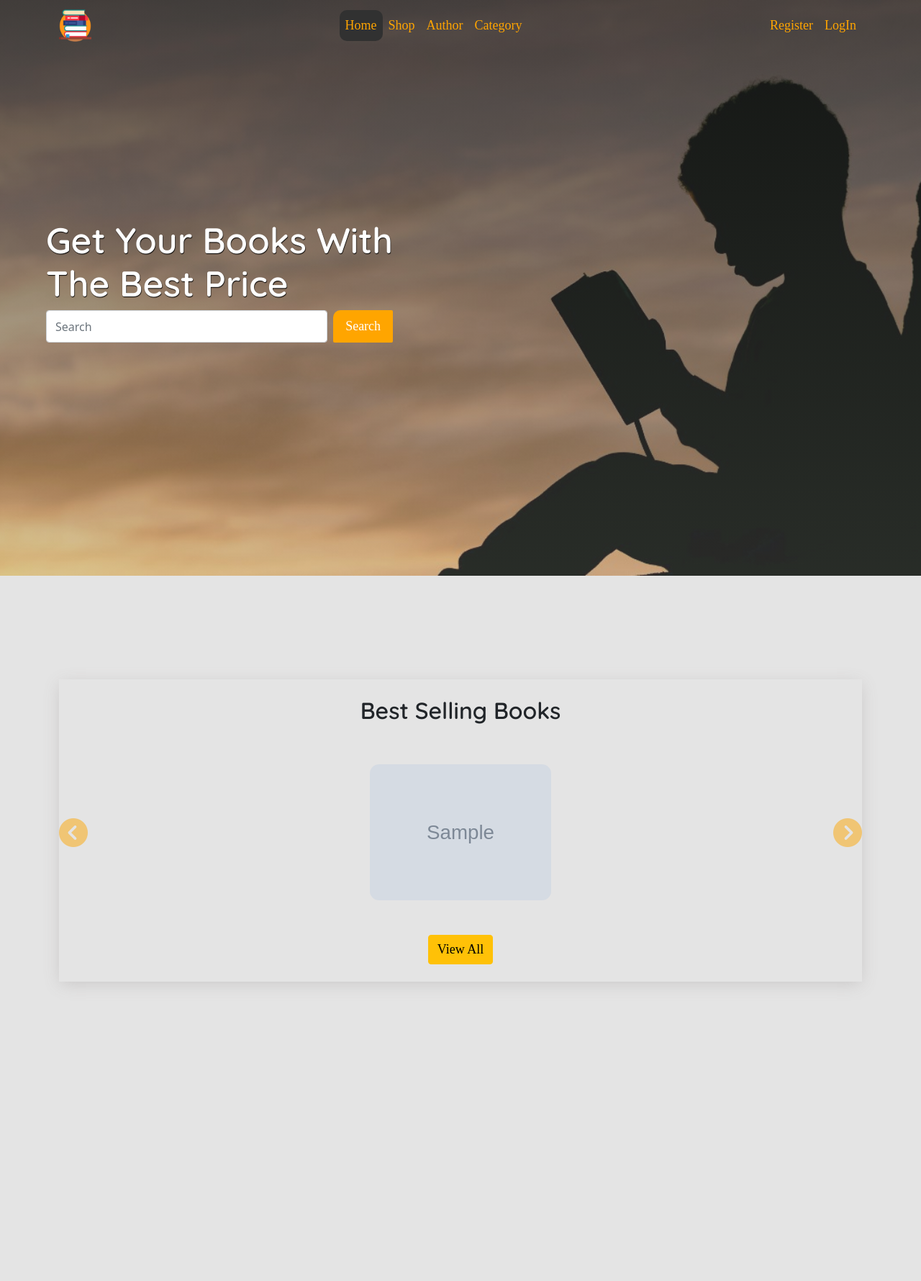
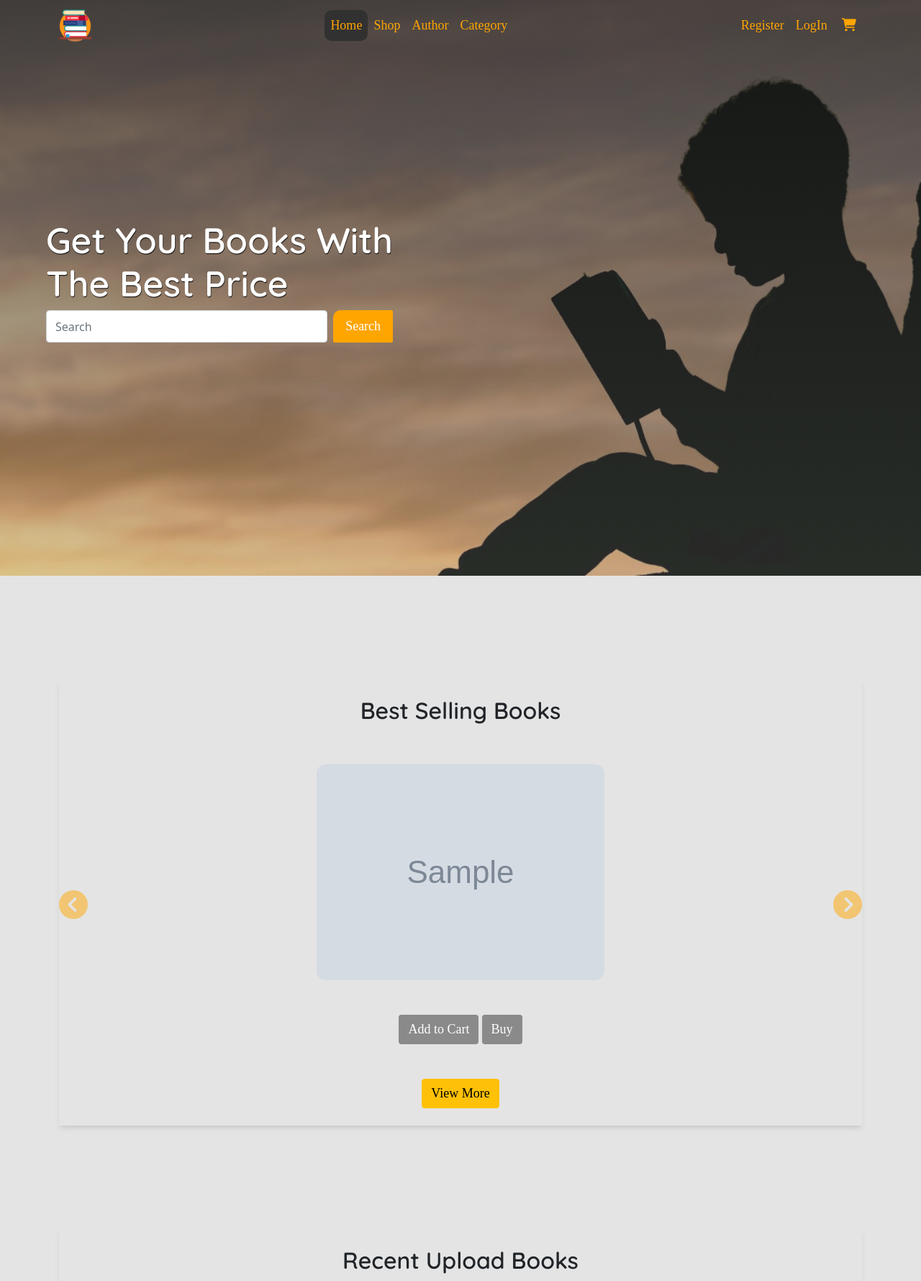
Before and after one commit to NyeinSiThuAung/Online-Book-Shop, a Laravel app: page / in a window 1280 px wide. Shown: the top 1780 px of the page at 72% size. Run offline with Laravel 8, Linux system fonts and the light colour scheme; tables that the repository leaves empty hold one stand-in row (values such as "Sample post"); some libraries are stand-ins or nearby versions.

Commit message:
fourth commit

```diff
--- a/app/Http/Controllers/HomeController.php
+++ b/app/Http/Controllers/HomeController.php
@@ -21,8 +21,9 @@ class HomeController extends Controller
     public function index()
     {
         $fBooks =Book::limit(4)->get();
-        $sBooks = Book::limit(5)->offset(4)->get();
+        $sBooks = Book::limit(4)->offset(4)->get();
+        $tBooks = Book::limit(4)->offset(8)->get();
         // dd($sBooks);
-        return view('home',compact('fBooks','sBooks'));
+        return view('home',compact('fBooks','sBooks','tBooks'));
     }
 }
--- a/public/css/style.css
+++ b/public/css/style.css
@@ -6,8 +6,11 @@
     box-sizing: border-box !important;
 }
 body{
-    height: 400vh;
+    height: 200vh;
     background-color: rgb(228, 228, 228);
+}
+h1,h2,h3,h4,h5,h6{
+    font-family: 'Quicksand', sans-serif;
 }
 a,a.btn,.nav-link,button.btn,p{
     font-size: 18px;
@@ -19,8 +22,8 @@ a,.nav-link{
 a:hover,.nav-link:hover{
     color: rgb(224, 94, 46);
 }
-h1,h2,h3,h4,h5,h6{
-    font-family: 'Quicksand', sans-serif;
+i{
+    cursor: pointer;
 }
 form input:focus,textarea:focus,select:focus{
     box-shadow: none !important;
@@ -73,24 +76,47 @@ header nav.bg-color{
 
 /* -------main--------- */
 main img.carousel-img-style{
-    width: 22.5%;
-    height: auto;
+    height: 300px;
     margin: 3rem 0rem;
     border-radius: 0.8rem;
-    cursor: pointer;
 }
-.best-selling{
-    box-shadow: 0 5px 22px -2px rgb(201, 199, 199);
+.bestSelling, .recentUpload, .recentPopular{
+    box-shadow: 0 5px 7px -2px rgb(201, 199, 199);
     margin-top: 9rem;
 }
 main i{
     font-size: 2.5rem;
-    color: rgb(251, 165, 4);
+    color: rgb(255, 166, 0);
 }
 main button.carousel-control-prev,main button.carousel-control-next{
     width: 2.5rem;
 }
+main .addCartButton,main .buyButton{
+    background-color: rgba(49, 49, 49,0.5)!important;
+    color: white;
+
+}
+/* main .buyButton{
+    width:35%;
+} */
 /* -------main end--------- */
 
-/* ----------waypoint------------ */
-/* ----------endWaypoint------------ */
+/* ----------aside------------ */
+aside{
+    width: 27%;
+    height: 100vh;
+    background-color: orange;
+    display: none;
+    position: fixed;
+    top: 0;
+    right: 0;
+    z-index: 1;
+}
+aside.asideLeft{
+    width: 73%;
+    position: fixed;
+    left: 0;
+    background-color: black;
+    opacity: 0.7;
+}
+/* ----------end aside------------ */
--- /dev/null
+++ b/public/js/javascript.js
@@ -0,0 +1,47 @@
+// Nav Waypoint
+
+const navWaypoint = new Waypoint({
+element: document.getElementById('navScrollWp'),
+handler: function(direction) {
+    if(direction === "down"){
+        document.getElementsByClassName('nav-waypoint')[0].classList.add("fixed-top");
+        document.getElementsByClassName('nav-waypoint')[0].classList.add("bg-color");
+    }else{
+        document.getElementsByClassName('nav-waypoint')[0].classList.remove("fixed-top");
+        document.getElementsByClassName('nav-waypoint')[0].classList.remove("bg-color");
+    }
+},
+offset: '32%'
+})
+
+// Add Cart Number
+
+const addCartButton = document.querySelectorAll('.addCartButton');
+const asideTag = document.getElementsByTagName('aside');
+// cart counter no
+let counter = 0;
+for(let i = 0; i < addCartButton.length; i++){
+    addCartButton[i].addEventListener('click',function(){
+        counter ++;
+        document.getElementsByClassName('cartCountNo')[0].innerHTML = counter;
+    });
+}
+// show cart list
+document.getElementsByClassName('cartIcon')[0].addEventListener('click',function(){
+    ShowReuseCartFunction("block", "-1", "none");
+
+});
+// quit from aside bar
+document.getElementsByClassName('faTimesIcon')[0].addEventListener('click',quitShowingCartItem);
+document.getElementsByClassName('asideLeft')[0].addEventListener('click',quitShowingCartItem);
+function quitShowingCartItem() {
+    ShowReuseCartFunction("none", "1", "block");
+}
+// reuse fun cart
+function ShowReuseCartFunction(display, zIndex, navDisplay){
+    asideTag[0].style.display = display;
+    asideTag[1].style.display = display;
+    document.getElementsByClassName('carousel-control-prev')[0].style.zIndex = zIndex;
+    document.getElementsByClassName('carousel-control-next')[0].style.zIndex = zIndex;
+    document.getElementsByTagName('nav')[0].style.display = navDisplay;
+}
--- a/resources/views/home.blade.php
+++ b/resources/views/home.blade.php
@@ -1,6 +1,28 @@
 @extends('layouts.layout')
 
 @section('content')
+<body onload="myFunction(['bestSelling', 'recentUpload', 'recentPopular'], ['Best Selling Books', 'Recent Upload Books', 'Recent Popular Books'])">
+<aside>
+  <i class="fas fa-times mt-4 me-3 fs-5 d-block float-end faTimesIcon"></i>
+  <div class="text-center mt-3">
+  <i class="fas fa-shopping-bag fs-4 me-3" style="cursor:default"></i><h4 class="d-inline-block">Your item</h4>
+  </div>
+  <div class="container mt-5">
+    <div class="container">
+    <div class="row">
+      <div class="col-3">
+        <img src="images/20211211090245.png" alt="" width="100" height="100">
+      </div>
+      <div class="col-8"><h5 class="ps-2">လေလွင့်သူ</h5><p class="ps-2 pt-2">4000Ks</p></div>
+      <div class="col-1">
+        <i class="far fa-trash-alt"></i>
+      </div>
+    </div>
+    <hr>
+    </div>
+  </div>
+</aside>
+<aside class="asideLeft"></aside>
 <header>
   <nav class="navbar navbar-expand-lg nav-waypoint">
   <div class="container">
@@ -45,36 +67,80 @@
               <a class="nav-link" href="/login">LogIn</a>
             </li>
           @endguest
+          <li class="nav-item ms-1 cartIcon">
+            <span class="nav-link">
+              <div style="position:relative">
+                <i class="fas fa-shopping-cart"></i>
+                <span style="position:absolute;top:-50%;font-size:0.9rem;border-radius:50%;background-color:#FF8353;padding:0 35%;color:rgb(49, 49, 49)" class="cartCountNo"></span>
+              </div>
+            </span>
+          </li>
         </ul>
       </div>
     </div>
   </div>
 </nav>
 <div class="text">
-    <h1>Get Your Books With <br> The Best Price</h1>
+    <h1 id="testWp">Get Your Books With <br> The Best Price</h1>
     <form class="d-flex">
         <input class="form-control me-2" type="search" placeholder="Search">
         <button class="btn" type="submit">Search</button>
     </form>
 </div>
 </header>
-<main class="container" id="navScroll">
-  <div class="best-selling">
-  <h2 class="text-center pt-4" id="test">Best Selling Books</h2>
+<main class="container" id="navScrollWp">
+  <div class="bestSelling" id="test"></div>
+  <div class="recentUpload"></div>
+  <div class="recentPopular"></div>
+</main>
+<script>
+// Show Main Content
+
+function myFunction(sectionClassName, h2Text) {
+  for(let i = 0; i < sectionClassName.length; i++){
+    document.getElementsByClassName(sectionClassName[i])[0].innerHTML += `
+  <h2 class="text-center pt-4">${h2Text[i]}</h2>
       <div id="carouselExampleControlsNoTouching" class="carousel slide" data-bs-touch="false" data-bs-interval="false">
         <div class="carousel-inner">
           <div class="carousel-item active">
+            <div class="d-flex justify-content-center mb-5">
+              @foreach($fBooks as $fBook)
+                <div class="test">
+                  <a href="{{ route('admin.show', [$fBook->id]) }}"><img src="/images/{{$fBook->image}}" class="carousel-img-style" alt="..."></a>
                   <div class="text-center">
-            @foreach($fBooks as $fBook)
-            <a href="{{ route('admin.show', [$fBook->id]) }}"><img src="/images/{{$fBook->image}}" class="d-inline-block carousel-img-style" alt="..."></a>
+                    <button class="btn addCartButton">Add to Cart</button>
+                    <button class="btn buyButton">Buy</button>
+                  </div>
+                </div>
               @endforeach
             </div>
           </div>
-        @if($sBooks != [])
+          @if(count($sBooks) > 0)
           <div class="carousel-item">
-          <div class="d-flex justify-content-center">
+            <div class="d-flex justify-content-center mb-5">
               @foreach($sBooks as $sBook)
-            <img src="images/{{$sBook->image}}" class="d-inline-block carousel-img-style" alt="...">
+                <div class="test">
+                  <a href="{{ route('admin.show', [$sBook->id]) }}"><img src="/images/{{$sBook->image}}" class="carousel-img-style" alt="..."></a>
+                  <div class="text-center">
+                    <button class="btn addCartButton">Add to Cart</button>
+                    <button class="btn buyButton">Buy</button>
+                  </div>
+                </div>
+              @endforeach
+            </div>
+          </div>
+          @endif
+          @if(count($tBooks) > 0)
+          <div class="carousel-item">
+            <div class="d-flex justify-content-center mb-5">
+              @foreach($tBooks as $tBook)
+                <div class="test">
+                  <a href="{{ route('admin.show', [$tBook->id]) }}"><img src="/images/{{$tBook->image}}" class="carousel-img-style" alt="..."></a>
+                  <div class="text-center">
+                    <button class="btn addCartButton">Add to Cart</button>
+                    <button class="btn buyButton">Buy</button>
+                  </div>
+                </div>
               @endforeach
             </div>
           </div>
@@ -89,22 +155,10 @@
           <span class="visually-hidden">Next</span>
         </button>
       </div>
-    <div class="text-center"><button class="btn btn-warning mb-4">View All</button></div>
-  </div>
-  <script>
-    const navWaypoint = new Waypoint({
-    element: document.getElementById('navScroll'),
-    handler: function(direction) {
-        if(direction === "down"){
-          document.getElementsByClassName('nav-waypoint')[0].classList.add("fixed-top");
-          document.getElementsByClassName('nav-waypoint')[0].classList.add("bg-color");
-        }else{
-          document.getElementsByClassName('nav-waypoint')[0].classList.remove("fixed-top");
-          document.getElementsByClassName('nav-waypoint')[0].classList.remove("bg-color");
+      <div class="text-center"><button class="btn btn-warning mb-4">View More</button></div>`;
   }
-    },
-    offset: '32%'
-  })
+}
 </script>
-</main>
+<script src="/js/javascript.js"></script>
+</body>
 @endsection
--- a/resources/views/layouts/layout.blade.php
+++ b/resources/views/layouts/layout.blade.php
@@ -13,7 +13,5 @@
     <link rel="shortcut icon" href="/css/img/icon.png" type="image/x-icon">
     <title>Book</title>
 </head>
-<body>
     @yield('content')
-</body>
 </html>
```
Also changed, not shown: resources/views/detail.blade.php (+7 -1 lines), public/images/20211210093155.png (deleted), public/images/20211211090245.png (renamed from public/images/20211210094409.png), public/images/20211213113148.png (added), public/images/20211213113843.png (added), public/images/20211213114936.png (added). Lines whose indentation alone changed are shown as unchanged.
